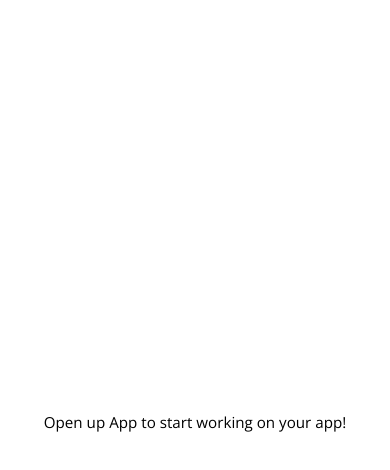
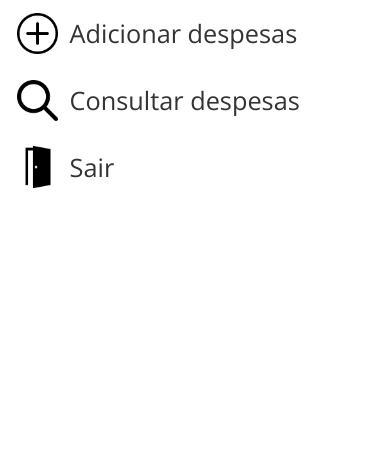
Before and after one commit to eutelmo/invoiceReaderApp, a React Native app: screen / in a window 390 px wide. Shown: the top 470 px of the page. Built offline with nearby package versions, Linux system fonts and the light colour scheme; what expo-device would draw is missing.

Commit message:
chore: component HomePageComponent styling and props

```diff
--- a/App.tsx
+++ b/App.tsx
@@ -40,6 +40,7 @@ export default function App() {
           barStyle={statusBarStyle}
         />
         <Home />
+
       </ThemeColorProvider>
     </>
   );
@@ -48,7 +49,6 @@ export default function App() {
 const styles = StyleSheet.create({
   container: {
     flex: 1,
-    backgroundColor: "#fff",
     alignItems: "center",
     justifyContent: "center",
   },
--- a/Home.tsx
+++ b/Home.tsx
@@ -1,29 +1,29 @@
 import { useContext } from "react";
-import { StyleSheet, Text, View } from "react-native";
+import { SafeAreaView, StyleSheet, Text, View } from "react-native";
 import { ThemeColorContext } from "./context/themeColorContext";
 
 //utils
 import sizes from "./utils/sizes";
+import HomePageComponent from "./shared/homePageComponent/HomePageComponent/homePageComponent";
+import { images } from "./styles/global";
 
 export default function Home() {
   const { themeContainerStyle } = useContext(ThemeColorContext);
 
   return (
-    <>
-      <View style={[styles.container, themeContainerStyle]}>
-        <Text style={styles.demoText}>
-          Open up App to start working on your app!
-        </Text>
-      </View>
-    </>
+    <View style={[styles.container, themeContainerStyle]}>
+      <SafeAreaView>
+        <HomePageComponent text="Adicionar despesas" image={images.icons["addIcon"]}/>
+        <HomePageComponent text="Consultar despesas" image={images.icons["search"]}/>
+        <HomePageComponent text="Sair" image={images.icons["doorIcon"]}/>
+      </SafeAreaView>
+    </View>
   );
 }
 
 const styles = StyleSheet.create({
   container: {
     flex: 1,
-    alignItems: "center",
-    justifyContent: "center",
   },
   demoText: {
     fontFamily: "RegularFont",
--- a/context/themeColorContext.js
+++ b/context/themeColorContext.js
@@ -17,6 +17,7 @@ export const ThemeColorContext = createContext();
 
 export const ThemeColorProvider = ({ children }) => {
   const colorScheme = useColorScheme();
+
 
   // Container
   const themeContainerStyle =
--- /dev/null
+++ b/shared/homePageComponent/HomePageComponent/homePageComponent.tsx
@@ -0,0 +1,47 @@
+import { ReactNode, useContext } from "react";
+import { Image, StyleSheet, Text, TouchableOpacity, View } from "react-native";
+import sizes from "../../../utils/sizes";
+import { images } from "../../../styles/global";
+import { ThemeColorContext } from "../../../context/themeColorContext";
+
+interface HomePageComponentProps {
+  text: string;
+  image: number;
+
+}
+
+export default function HomePageComponent(props: HomePageComponentProps) {
+  const { themeTextStyle } = useContext(ThemeColorContext);
+
+
+  function testing() {
+    console.log(props.text);
+  }
+  return (
+    <TouchableOpacity onPress={testing}>
+      <View style={styles.container}>
+        <Image style={styles.tinyLogo} source={props.image} />
+        <Text style={[styles.text, themeTextStyle]}>{props.text}</Text>
+      </View>
+    </TouchableOpacity>
+  );
+}
+
+const styles = StyleSheet.create({
+  container: {
+    // flex: 1,
+    padding: sizes.scaleWidthSize(10),
+    flexDirection: "row",
+    alignItems: "center",
+  },
+  tinyLogo: {
+    width: sizes.WIDTH_40,
+    height: sizes.HEIGHT_40,
+    resizeMode: "contain",
+  },
+  text: {
+    marginLeft: sizes.scaleWidthSize(5),
+    fontFamily: "RegularFont",
+    fontSize: sizes.FONT_SIZE_20,
+  },
+});
```
Also changed, not shown: shared/homePageComponent/homePageComponent.tsx (deleted).
